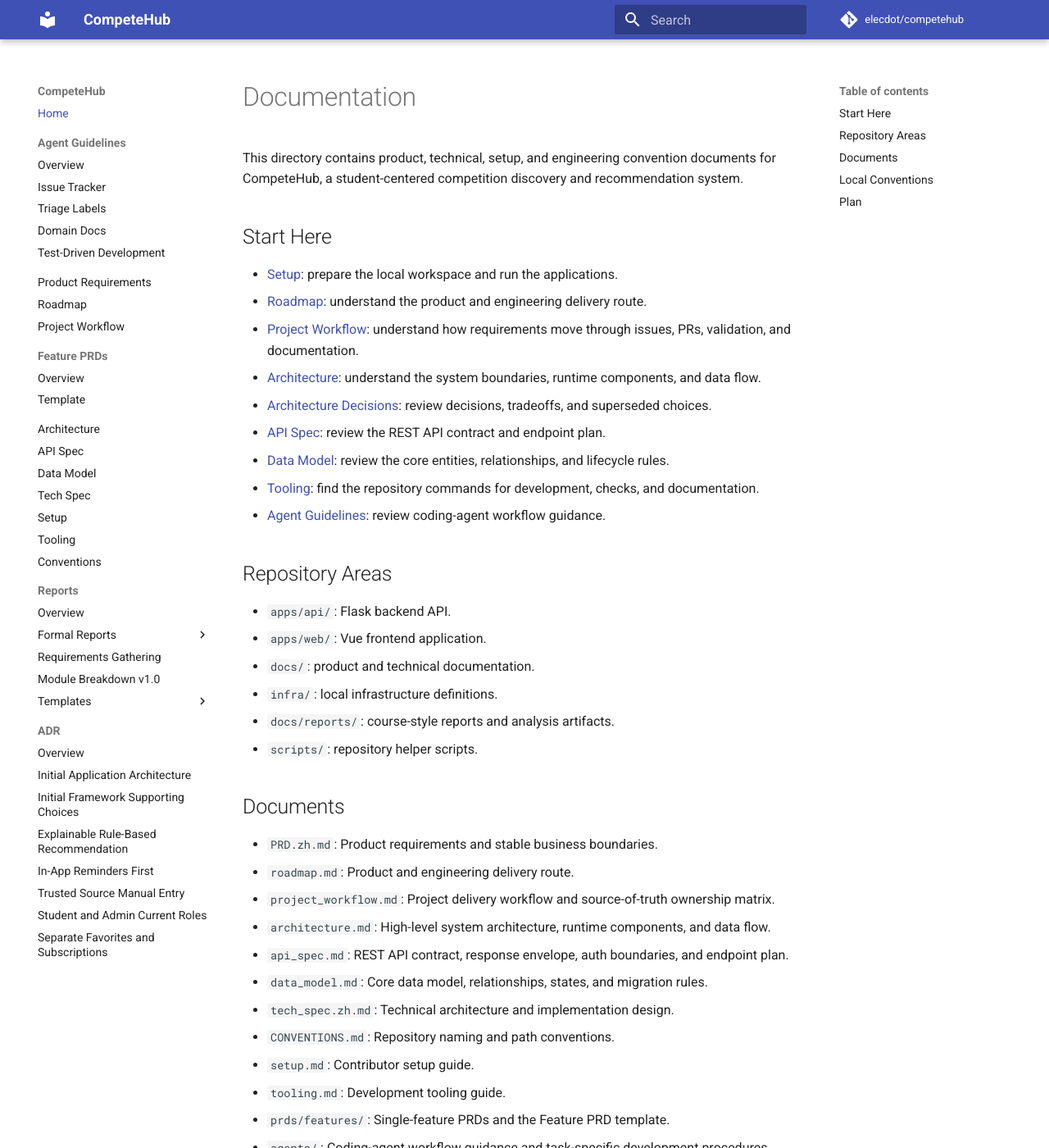
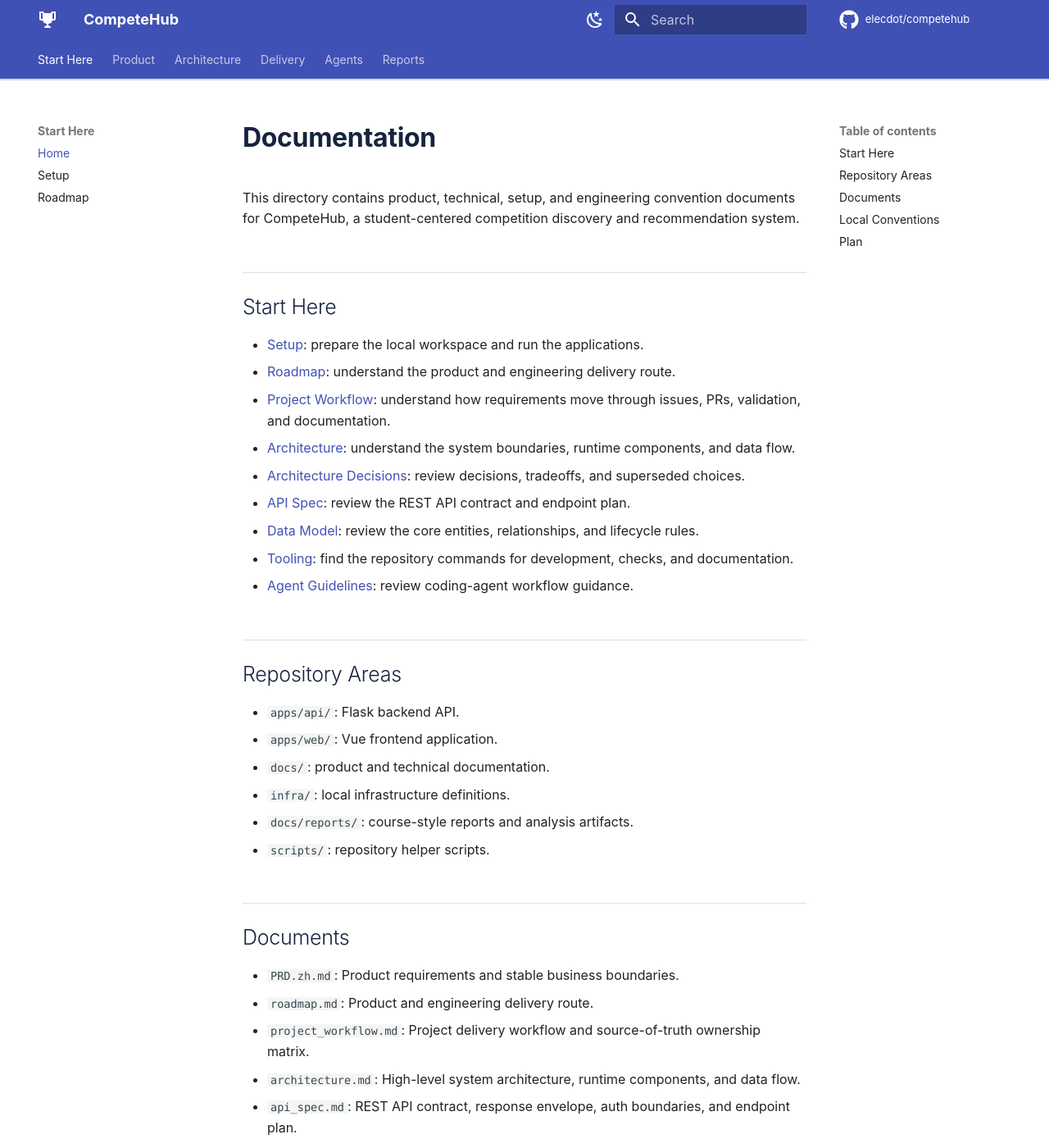
Before and after one commit to elecdot/competehub, an MkDocs documentation site: the page built from docs/README.md, in a window 1280 px wide and 1400 px high. Shown: the whole window at 82% size. Built offline with MkDocs 1.6.1 and Material for MkDocs 9.7.7, drawn with Linux system fonts in a browser that asks for light colours; comment, search, counter and statistics services are not loaded.

Commit message:
chore(docs): improve doc site experience
Also add --unsafe tag for pre-commit check-yaml to accept Python
tag in mkdocs.yml

```diff
--- a/.pre-commit-config.yaml
+++ b/.pre-commit-config.yaml
@@ -8,6 +8,7 @@ repos:
       - id: end-of-file-fixer
       - id: trailing-whitespace
       - id: check-yaml
+        args: [--unsafe]
       - id: check-json
       - id: check-toml
       - id: mixed-line-ending
--- /dev/null
+++ b/docs/stylesheets/extra.css
@@ -0,0 +1,118 @@
+:root {
+  --md-primary-fg-color: #3157c9;
+  --md-primary-fg-color--light: #4f73e6;
+  --md-primary-fg-color--dark: #213b8f;
+  --md-accent-fg-color: #0f9f8f;
+  --ch-border: #d8dfec;
+  --ch-surface: #f7f9fd;
+  --ch-surface-strong: #eef3fb;
+  --ch-heading: #17233f;
+  --ch-muted: #5d6b84;
+}
+
+[data-md-color-scheme="slate"] {
+  --md-primary-fg-color: #6f8cff;
+  --md-accent-fg-color: #38d0c2;
+  --ch-border: #31405c;
+  --ch-surface: #172033;
+  --ch-surface-strong: #202c44;
+  --ch-heading: #edf3ff;
+  --ch-muted: #aebbd0;
+}
+
+body {
+  font-family:
+    Inter, ui-sans-serif, system-ui, -apple-system, BlinkMacSystemFont, "Segoe UI",
+    sans-serif;
+}
+
+code,
+kbd,
+pre {
+  font-family:
+    "JetBrains Mono", "SFMono-Regular", Consolas, "Liberation Mono", Menlo,
+    monospace;
+}
+
+.md-header {
+  box-shadow: 0 1px 0 color-mix(in srgb, var(--md-primary-fg-color), white 74%);
+}
+
+.md-tabs {
+  border-bottom: 1px solid color-mix(in srgb, var(--md-primary-fg-color), white 78%);
+}
+
+.md-typeset h1 {
+  color: var(--ch-heading);
+  font-weight: 750;
+}
+
+.md-typeset h2 {
+  border-top: 1px solid var(--ch-border);
+  color: var(--ch-heading);
+  margin-top: 2.6rem;
+  padding-top: 1.2rem;
+}
+
+.md-typeset h3 {
+  color: color-mix(in srgb, var(--ch-heading), var(--md-primary-fg-color) 18%);
+}
+
+.md-typeset a {
+  text-underline-offset: 0.18em;
+}
+
+.md-typeset .grid.cards > ul > li,
+.md-typeset .admonition,
+.md-typeset details {
+  border-radius: 0.45rem;
+  box-shadow: 0 0.18rem 0.8rem rgba(23, 35, 63, 0.06);
+}
+
+[data-md-color-scheme="slate"] .md-typeset .grid.cards > ul > li,
+[data-md-color-scheme="slate"] .md-typeset .admonition,
+[data-md-color-scheme="slate"] .md-typeset details {
+  box-shadow: 0 0.18rem 0.9rem rgba(0, 0, 0, 0.18);
+}
+
+.md-typeset .grid.cards > ul > li {
+  border: 1px solid var(--ch-border);
+}
+
+.md-typeset .grid.cards > ul > li:hover {
+  border-color: color-mix(in srgb, var(--md-accent-fg-color), var(--ch-border) 46%);
+}
+
+.md-typeset .admonition-title {
+  font-weight: 700;
+}
+
+.md-typeset table:not([class]) {
+  font-size: 0.72rem;
+}
+
+.md-typeset table:not([class]) th {
+  background: var(--ch-surface-strong);
+}
+
+.md-typeset table:not([class]) tr:hover {
+  background: color-mix(in srgb, var(--ch-surface), transparent 28%);
+}
+
+.md-typeset .mermaid {
+  background: var(--ch-surface);
+  border: 1px solid var(--ch-border);
+  border-radius: 0.45rem;
+  margin: 1.25rem 0;
+  overflow-x: auto;
+  padding: 1rem;
+}
+
+.md-typeset blockquote {
+  border-left-color: var(--md-accent-fg-color);
+  color: var(--ch-muted);
+}
+
+.md-typeset hr {
+  border-bottom-color: var(--ch-border);
+}
--- a/mkdocs.yml
+++ b/mkdocs.yml
@@ -9,13 +9,38 @@ docs_dir: docs
 theme:
   name: material
   language: en
+  font: false
+  icon:
+    logo: material/trophy
+    repo: fontawesome/brands/github
+  palette:
+    - scheme: default
+      primary: indigo
+      accent: teal
+      toggle:
+        icon: material/weather-night
+        name: Switch to dark mode
+    - scheme: slate
+      primary: indigo
+      accent: cyan
+      toggle:
+        icon: material/weather-sunny
+        name: Switch to light mode
   features:
     - navigation.instant
+    - navigation.instant.progress
+    - navigation.tabs
+    - navigation.tabs.sticky
     - navigation.sections
     - navigation.top
+    - navigation.footer
+    - content.code.copy
     - search.highlight
     - search.suggest
     - toc.follow
+
+extra_css:
+  - stylesheets/extra.css
 
 markdown_extensions:
   # These extensions keep long-form product and architecture docs readable.
@@ -26,29 +51,46 @@ markdown_extensions:
   - toc:
       permalink: true
   - pymdownx.details
-  - pymdownx.superfences
+  - pymdownx.superfences:
+      custom_fences:
+        - name: mermaid
+          class: mermaid
+          format: !!python/name:pymdownx.superfences.fence_code_format
 
 nav:
-  - Home: README.md
-  - Agent Guidelines:
+  - Start Here:
+      - Home: README.md
+      - Setup: setup.md
+      - Roadmap: roadmap.md
+  - Product:
+      - Product Requirements: PRD.zh.md
+      - Feature PRDs:
+          - Overview: prds/features/README.md
+          - Template: prds/features/template.md
+  - Architecture:
+      - Architecture: architecture.md
+      - API Spec: api_spec.md
+      - Data Model: data_model.md
+      - Tech Spec: tech_spec.zh.md
+      - ADR:
+          - Overview: adr/README.md
+          - Initial Application Architecture: adr/0001-initial-application-architecture.md
+          - Initial Framework Supporting Choices: adr/0002-initial-framework-supporting-choices.md
+          - Explainable Rule-Based Recommendation: adr/0003-explainable-rule-based-recommendation.md
+          - In-App Reminders First: adr/0004-in-app-reminders-first.md
+          - Trusted Source Manual Entry: adr/0005-trusted-source-manual-entry.md
+          - Student and Admin Current Roles: adr/0006-student-admin-current-roles.md
+          - Separate Favorites and Subscriptions: adr/0007-separate-favorites-and-subscriptions.md
+  - Delivery:
+      - Project Workflow: project_workflow.md
+      - Tooling: tooling.md
+      - Conventions: CONVENTIONS.md
+  - Agents:
       - Overview: agents/README.md
       - Issue Tracker: agents/issue-tracker.md
       - Triage Labels: agents/triage-labels.md
       - Domain Docs: agents/domain.md
       - Test-Driven Development: agents/tdd.md
-  - Product Requirements: PRD.zh.md
-  - Roadmap: roadmap.md
-  - Project Workflow: project_workflow.md
-  - Feature PRDs:
-      - Overview: prds/features/README.md
-      - Template: prds/features/template.md
-  - Architecture: architecture.md
-  - API Spec: api_spec.md
-  - Data Model: data_model.md
-  - Tech Spec: tech_spec.zh.md
-  - Setup: setup.md
-  - Tooling: tooling.md
-  - Conventions: CONVENTIONS.md
   - Reports:
       - Overview: reports/README.md
       - Formal Reports:
@@ -64,15 +106,6 @@ nav:
           - Project Development Record: reports/templates/04_项目开发记录.template.md
           - Test Plan: reports/templates/05_测试计划.template.md
           - User Manual: reports/templates/06_用户操作手册.template.md
-  - ADR:
-      - Overview: adr/README.md
-      - Initial Application Architecture: adr/0001-initial-application-architecture.md
-      - Initial Framework Supporting Choices: adr/0002-initial-framework-supporting-choices.md
-      - Explainable Rule-Based Recommendation: adr/0003-explainable-rule-based-recommendation.md
-      - In-App Reminders First: adr/0004-in-app-reminders-first.md
-      - Trusted Source Manual Entry: adr/0005-trusted-source-manual-entry.md
-      - Student and Admin Current Roles: adr/0006-student-admin-current-roles.md
-      - Separate Favorites and Subscriptions: adr/0007-separate-favorites-and-subscriptions.md
 
 validation:
   omitted_files: warn
```
